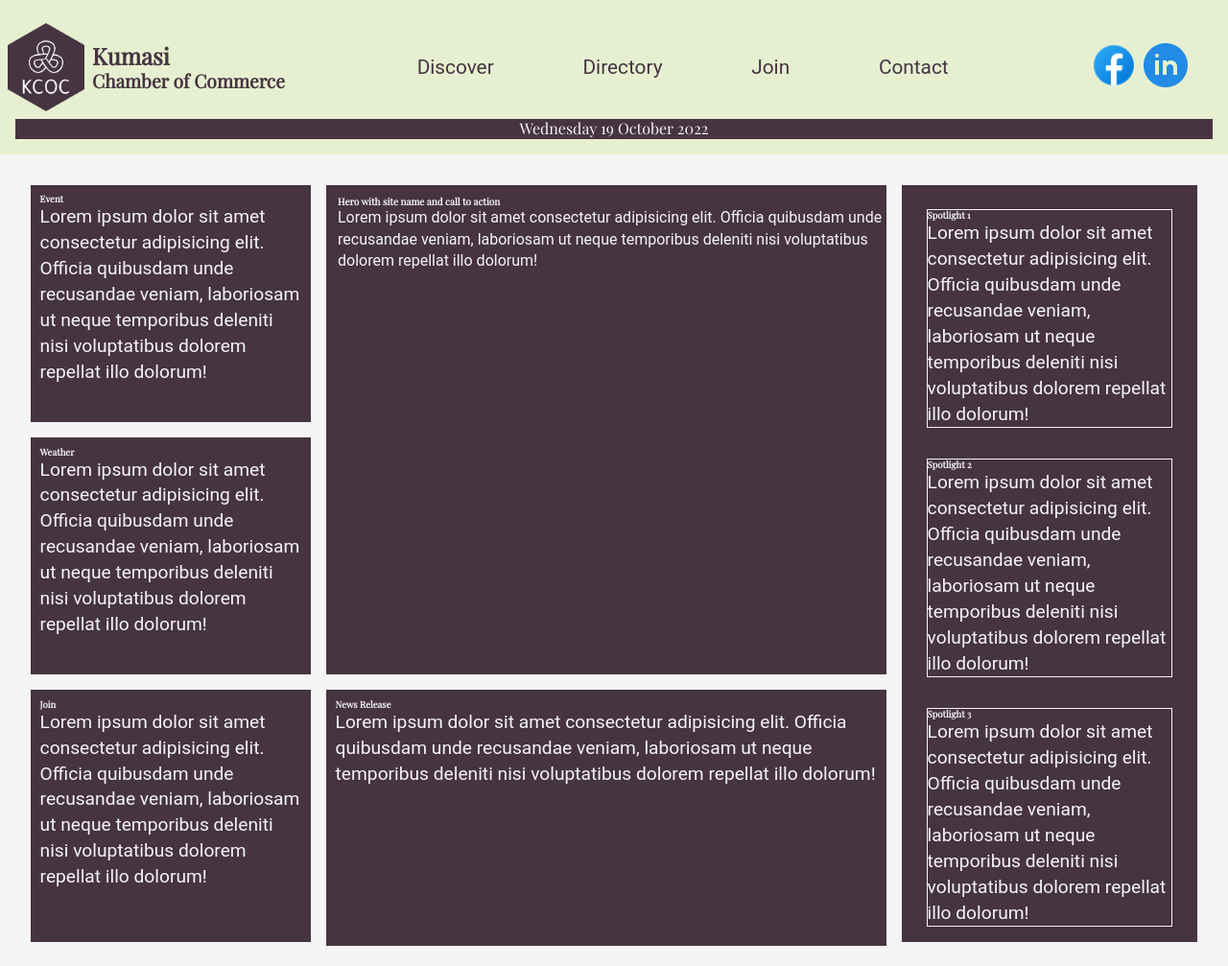
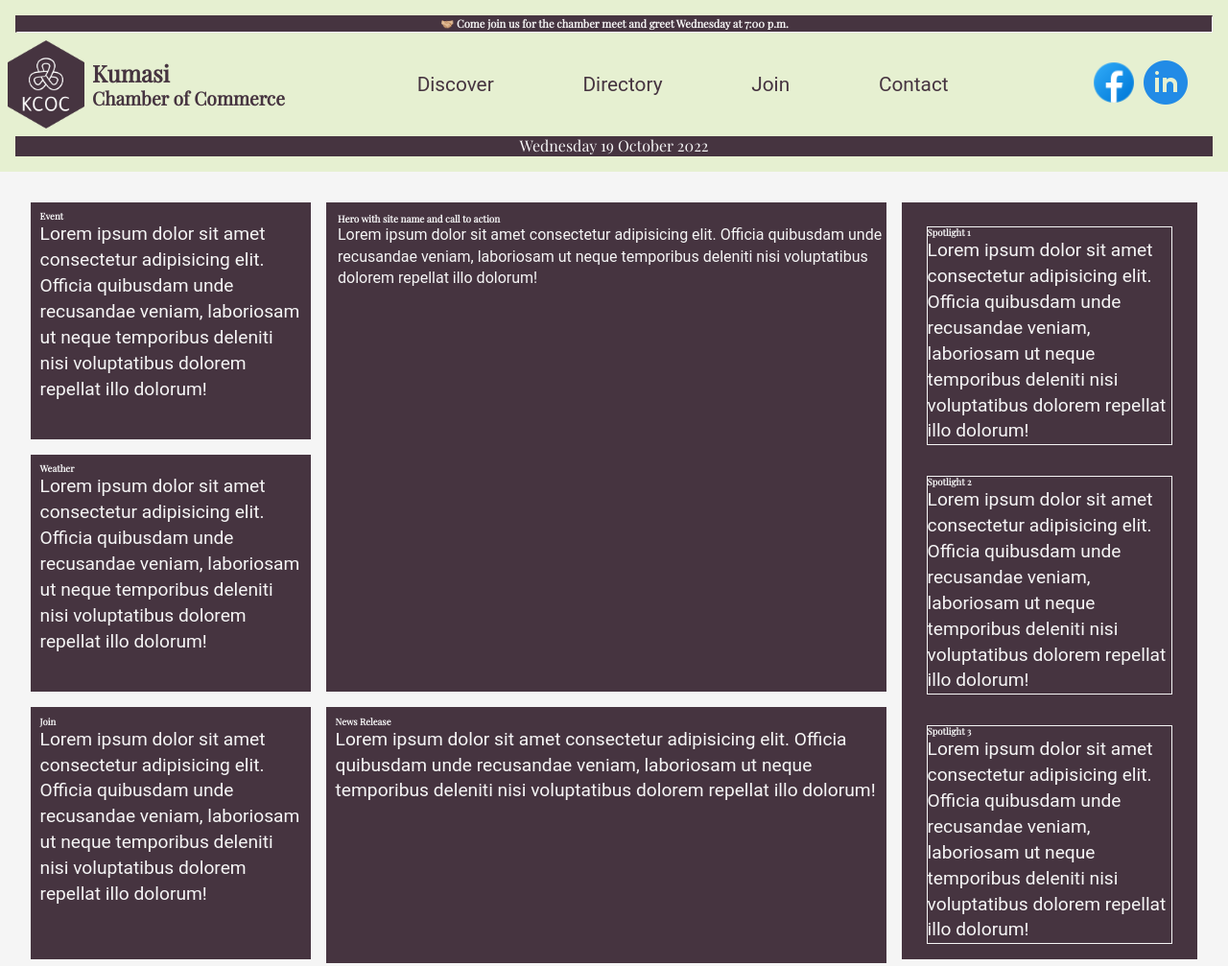
Before and after one commit to Angeline127/wdd230, a plain HTML site: page chamber/index.html in a window 1280 px wide. Shown: the top 1007 px of the page at 96% size. Drawn offline with nearby package versions, Linux system fonts and the light colour scheme.

Commit message:
adding functions

```diff
--- a/chamber/index.html
+++ b/chamber/index.html
@@ -24,6 +24,9 @@
 <body>
     <!--header details-->
     <header>
+        <div class="join-us">
+            <h2>🤝🏼 Come join us for the chamber meet and greet Wednesday at 7:00 p.m.</h2>
+        </div>
         <div class="head-content">
             <div class="logo-content">
                 <img src="images/logo.png" alt="Kumasi Chamber of Commerce">
--- a/chamber/styles/base.css
+++ b/chamber/styles/base.css
@@ -31,6 +31,18 @@ ul li {
 }
 
 /* heading */
+.join-us {
+    color: var(--background-color);
+    font-size: 1.4rem;
+    text-align: center;
+    padding: 1px;
+    margin: 0 1rem;
+    border-top: 2px solid var(--primary-color);
+    border-left: 2px solid var(--primary-color);
+    border-bottom: 1px solid var( --background-color);
+    border-right: 1px solid var( --background-color);
+    background-color: var(--primary-color);
+}
 
 header {
     font-family: 'Playfair Display';
@@ -215,6 +227,7 @@ main div {
     padding-left: 12px;
 
 }
+
 .hero p {
     padding-left: 12px;
 }
```
Also changed, not shown: lesson5/index.html (+2 -0 lines), lesson5/scripts/script.js (+18 -6 lines).
